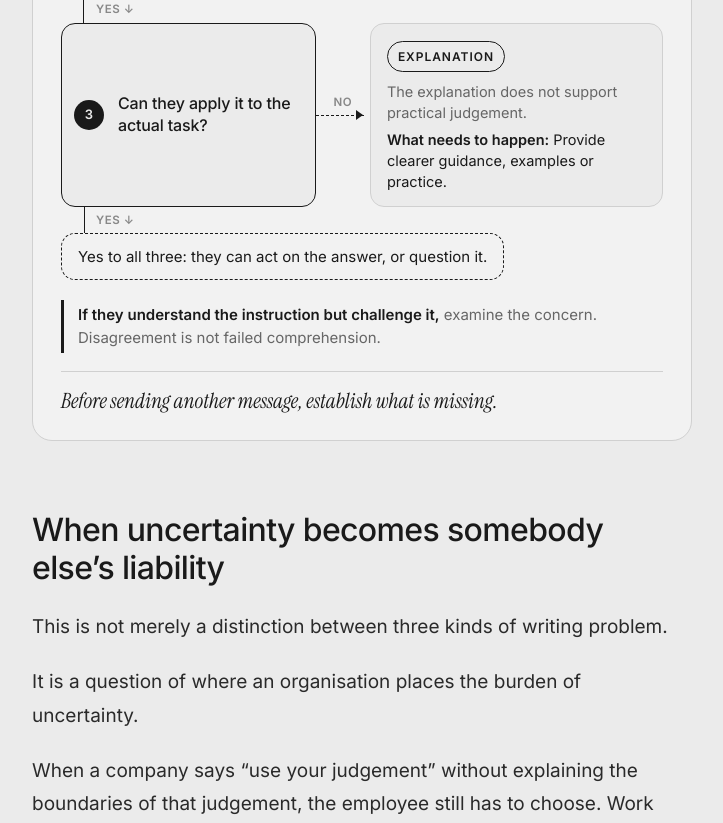
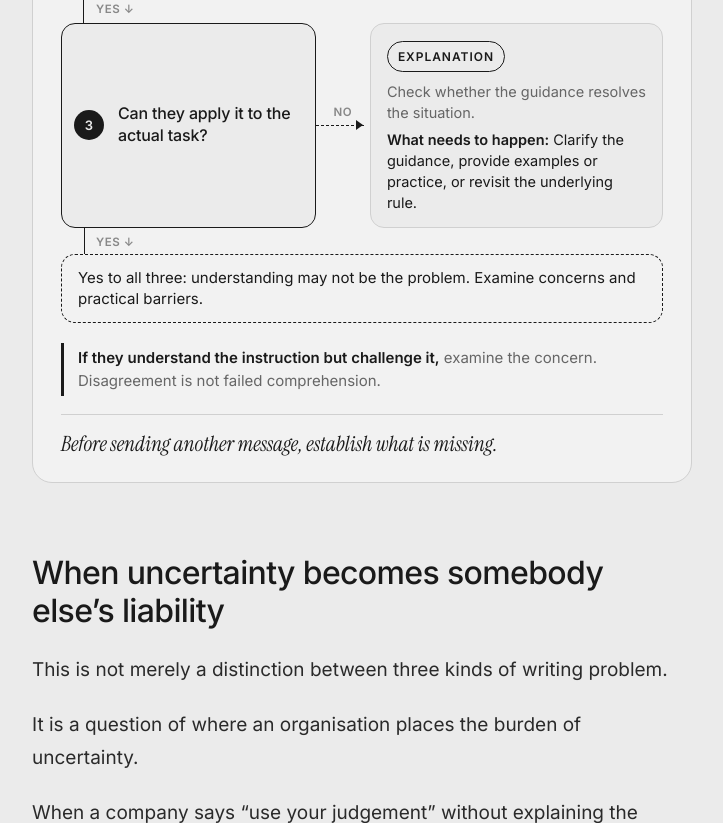
Before and after one commit to suchetna/suchetanabauri-website, a plain HTML site: page blog/before-the-next-ai-announcement/index.html in a window 1280 px wide. Shown: the part 8284-9107 px from the top of the page, without its empty margins (278-1001 px from the left). Drawn offline with Linux system fonts and the light colour scheme; no server answers.

Commit message:
Soften explanation outcome and 'yes to all three' line in AI announcement diagram
Co-Authored-By: Claude Opus 5.5 <noreply@anthropic.com>
Claude-Session: https://claude.ai/code/session_0167dUSUDkrXBENQypBVhdM8

```diff
--- a/blog/before-the-next-ai-announcement/index.html
+++ b/blog/before-the-next-ai-announcement/index.html
@@ -122,10 +122,10 @@
         <li class="t-step">
           <div class="t-q"><span class="t-n" aria-hidden="true">3</span><p>Can they apply it to the actual task?</p><span class="t-yes" aria-hidden="true">Yes ↓</span></div>
           <div class="t-arrow" aria-hidden="true"><span>No</span></div>
-          <div class="t-out"><span class="t-k">Explanation</span><p class="t-if"><span class="sr">If not: </span>The explanation does not support practical judgement.</p><p class="t-do"><strong>What needs to happen:</strong> Provide clearer guidance, examples or practice.</p></div>
+          <div class="t-out"><span class="t-k">Explanation</span><p class="t-if"><span class="sr">If not: </span>Check whether the guidance resolves the situation.</p><p class="t-do"><strong>What needs to happen:</strong> Clarify the guidance, provide examples or practice, or revisit the underlying rule.</p></div>
         </li>
       </ol>
-      <p class="t-end">Yes to all three: they can act on the answer, or question it.</p>
+      <p class="t-end">Yes to all three: understanding may not be the problem. Examine concerns and practical barriers.</p>
       <p class="t-note"><strong>If they understand the instruction but challenge it,</strong> examine the concern. Disagreement is not failed comprehension.</p>
       <p class="t-close">Before sending another message, establish what is missing.</p>
     </figure>
```
